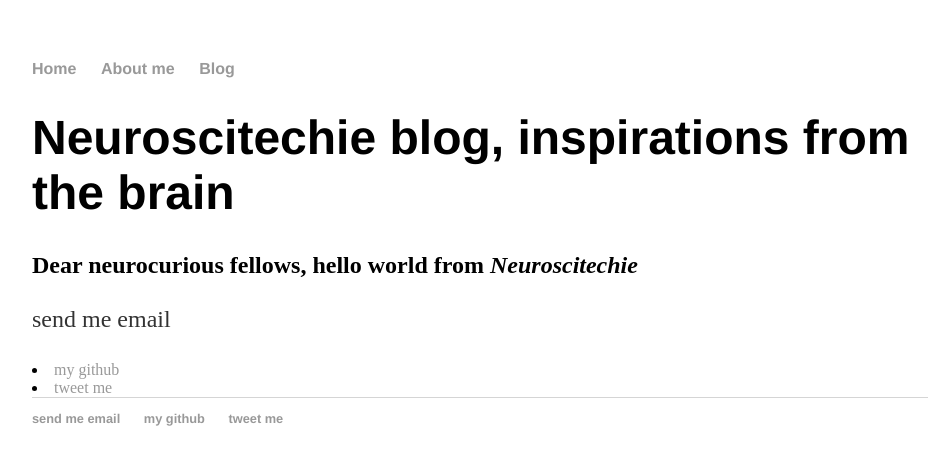
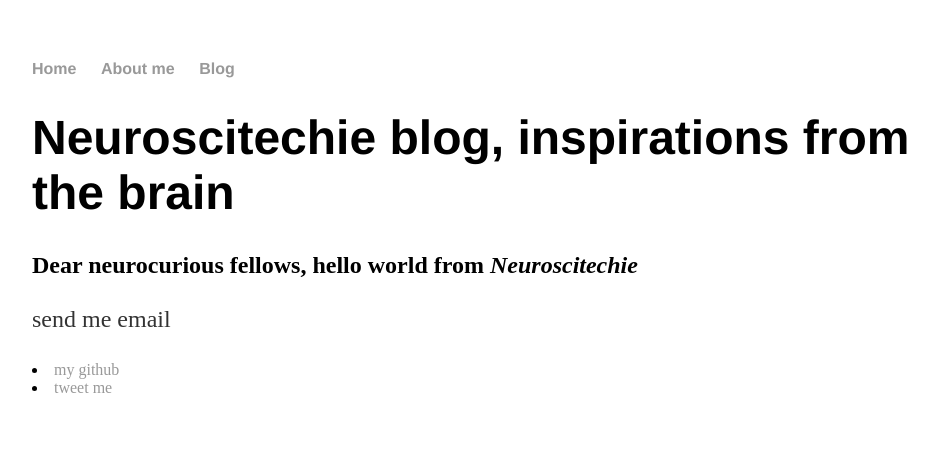
Before and after one commit to inantubek/meltemiatay.github.io, a Jekyll site: the page built from index.html, in a window 1280 px wide. Shown: the top 465 px of the page, without its empty margins (160-1098 px from the left). Built offline with Jekyll 4.4.1, drawn with Linux system fonts in a browser that asks for light colours.

Commit message:
Update index.html

```diff
--- a/index.html
+++ b/index.html
@@ -8,13 +8,3 @@ title: Neuroscitechie blog, inspirations from the brain
         		<h2>Dear neurocurious fellows, hello world from <i>Neuroscitechie</i> </h2>
 			<p style="This is blog of a PhD student with <em>deep interest on deep learning.</em></p>
     		</div><!-- /.blurb -->
-		</div><!-- /.container -->
-		<footer>
-    		<ul>
-        		<li><a href="mailto:neuroscitechie@gmail.com">send me email</a></li>
-        		<li><a href="https://github.com/neuroscitechie">my github</a></li>
-			<li><a href="https://twitter.com/neuroscitechie">tweet me</a></li>
-			</ul>
-		</footer>
-	</body>
-</html>
```
